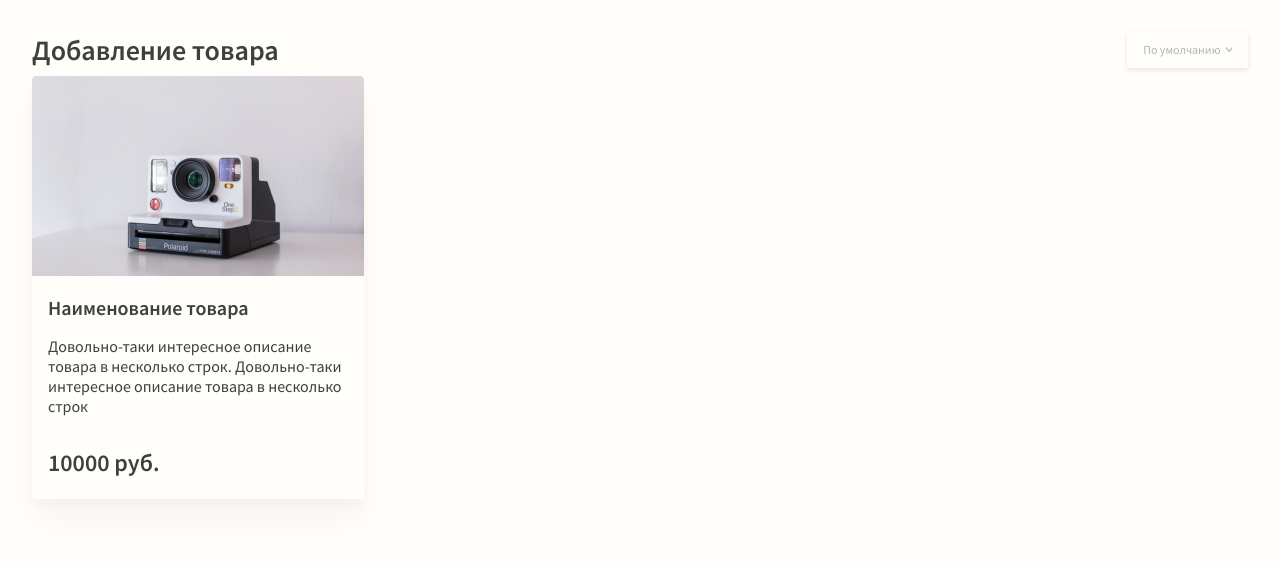
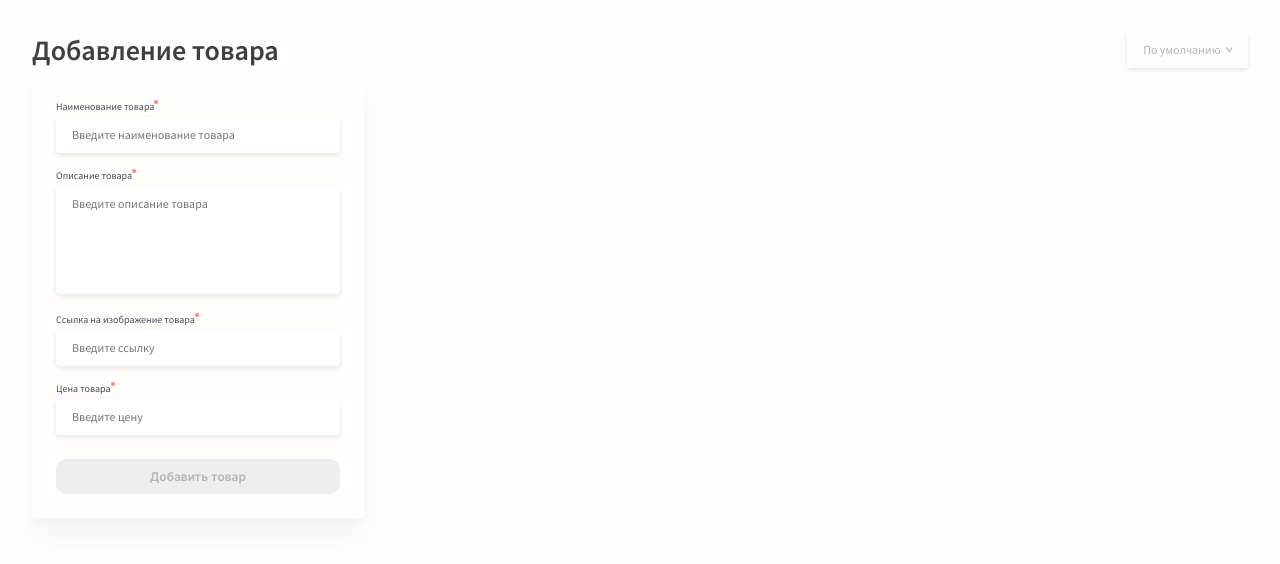
Before and after one commit to iva3nik/idaproject-test, a React (Create React App) app: page / in a window 1280 px wide. Shown: the top 564 px of the page. Built offline with nearby package versions, Linux system fonts and the light colour scheme.

Commit message:
Form has been done

```diff
--- a/src/components/App/App.css
+++ b/src/components/App/App.css
@@ -12,6 +12,7 @@
   display: flex;
   flex-direction: column;
   align-items: center;
+  color: #3F3F3F;
 }
 
 .app {
--- a/src/components/App/App.js
+++ b/src/components/App/App.js
@@ -1,13 +1,13 @@
 import './App.css';
 import Header from '../Header/Header';
-import Card from '../Card/Card';
+import Form from '../Form/Form';
 
 function App() {
   return (
     <div className="page">
       <div className="app">
         <Header />
-        <Card />
+        <Form />
       </div>
     </div>
   );
--- a/src/components/Form/Form.css
+++ b/src/components/Form/Form.css
@@ -0,0 +1,85 @@
+.form {
+  width: 332px;
+  border-radius: 4px;
+  box-shadow: 0px 20px 30px rgba(0, 0, 0, .04),
+              0px 6px 10px rgba(0, 0, 0, .02) ;
+}
+
+.form__content {
+  padding: 24px 0;
+  width: 284px;
+  margin: 0 auto;
+}
+
+.form__heading {
+  margin: 0;
+  color: #49485E;
+  font-family: 'Source Sans Pro';
+  font-style: normal;
+  font-weight: normal;
+  font-size: 10px;
+  line-height: 13px;
+  display: flex;
+}
+
+.form__point {
+  background-color: #FF8484;
+  width: 4px;
+  height: 4px;
+  border-radius: 50%;
+}
+
+.form__input {
+  width: calc(100% - 16px);
+  border: none;
+  border-radius: 4px;
+  box-shadow: 0px 2px 5px rgba(0, 0, 0, .1);
+  margin: 4px 0 16px;
+  color: #3F3F3F;
+  font-family: 'Source Sans Pro';
+  font-style: normal;
+  font-weight: normal;
+  font-size: 12px;
+  line-height: 15px;
+  padding: 10px 0 11px 16px;
+}
+
+.form__textarea {
+  height: calc(108px - 10px);
+  padding-bottom: 0;
+  resize: none;
+}
+
+.form__button {
+  width: 100%;
+  margin: 8px 0 0;
+  color: #B4B4B4;
+  font-family: 'Inter';
+  font-style: normal;
+  font-weight: 600;
+  font-size: 12px;
+  line-height: 15px;
+  padding: 10px 0;
+  border: none;
+  border-radius: 10px;
+  background-color: #EEEEEE;
+  cursor: pointer;
+  opacity: 1;
+  transition: .3s linear;
+}
+
+.form__button:hover {
+  opacity: .6;
+  color: black;
+}
+
+@media screen and (max-width: 363px) {
+  .form {
+    width: 288px;
+  }
+
+  .form__content {
+    padding: 12px 0;
+    width: 268px;
+  }
+}
--- a/src/components/Form/Form.js
+++ b/src/components/Form/Form.js
@@ -0,0 +1,62 @@
+import React from "react";
+import './Form.css';
+
+function Form() {
+  return (
+    <div className="form">
+      <form className="form__content">
+        <label className="form__heading">
+          Наименование товара
+          <div className="form__point"></div>
+        </label>
+        <input
+          type="text"
+          className="form__input"
+          name="name-thing"
+          placeholder="Введите наименование товара"
+          required
+        >
+        </input>
+        <label className="form__heading">
+          Описание товара
+          <div className="form__point"></div>
+          </label>
+        <textarea
+          type="text"
+          className="form__input form__textarea"
+          name="description"
+          placeholder="Введите описание товара"
+          required
+        >
+        </textarea>
+        <label className="form__heading">
+          Ссылка на изображение товара
+          <div className="form__point"></div>
+          </label>
+        <input
+          type="url"
+          className="form__input"
+          name="reference"
+          placeholder="Введите ссылку"
+          required
+        >
+        </input>
+        <label className="form__heading">
+          Цена товара
+          <div className="form__point"></div>
+          </label>
+        <input
+          type="number"
+          className="form__input"
+          name="price"
+          placeholder="Введите цену"
+          required
+        >
+        </input>
+        <button type="submit" className="form__button">Добавить товар</button>
+      </form>
+    </div>
+  );
+};
+
+export default Form;
```
